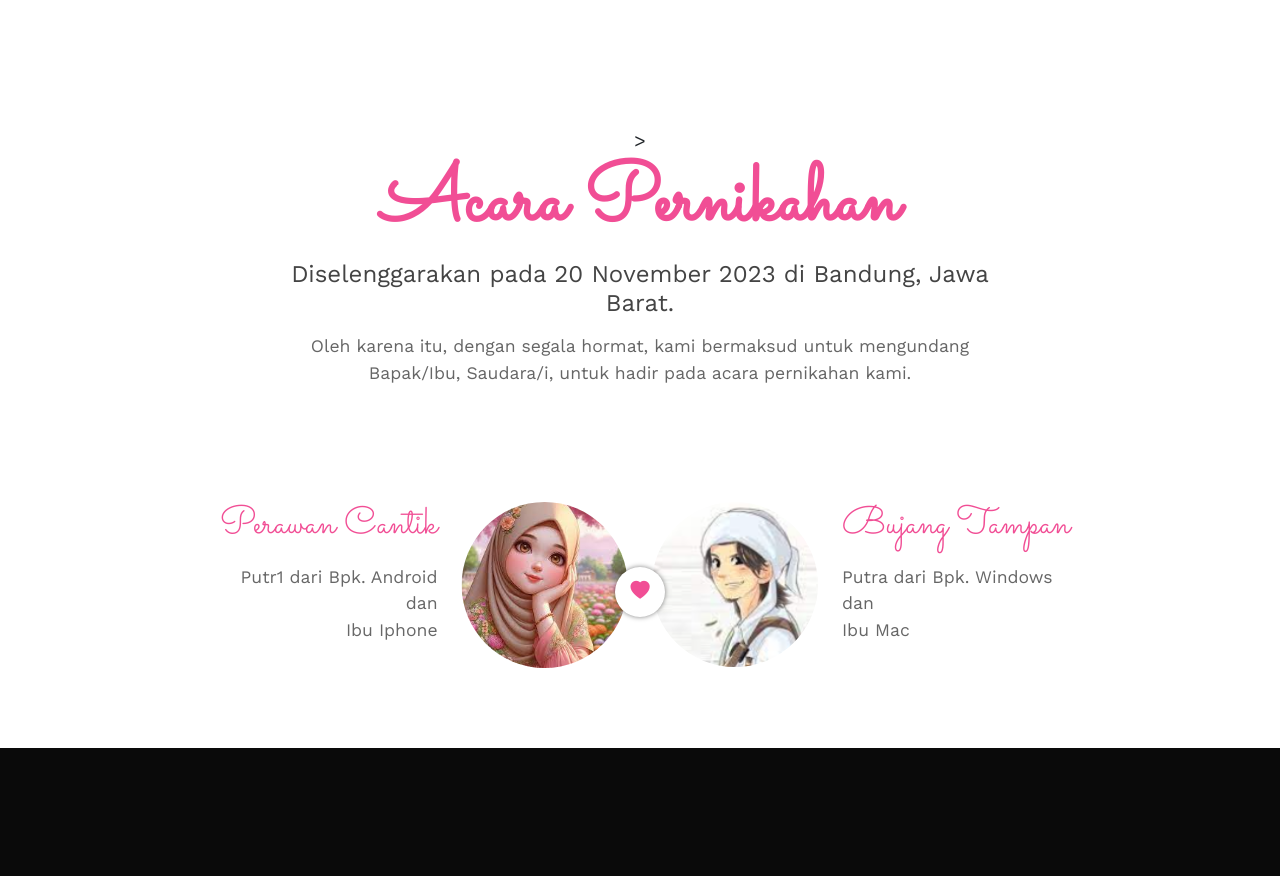
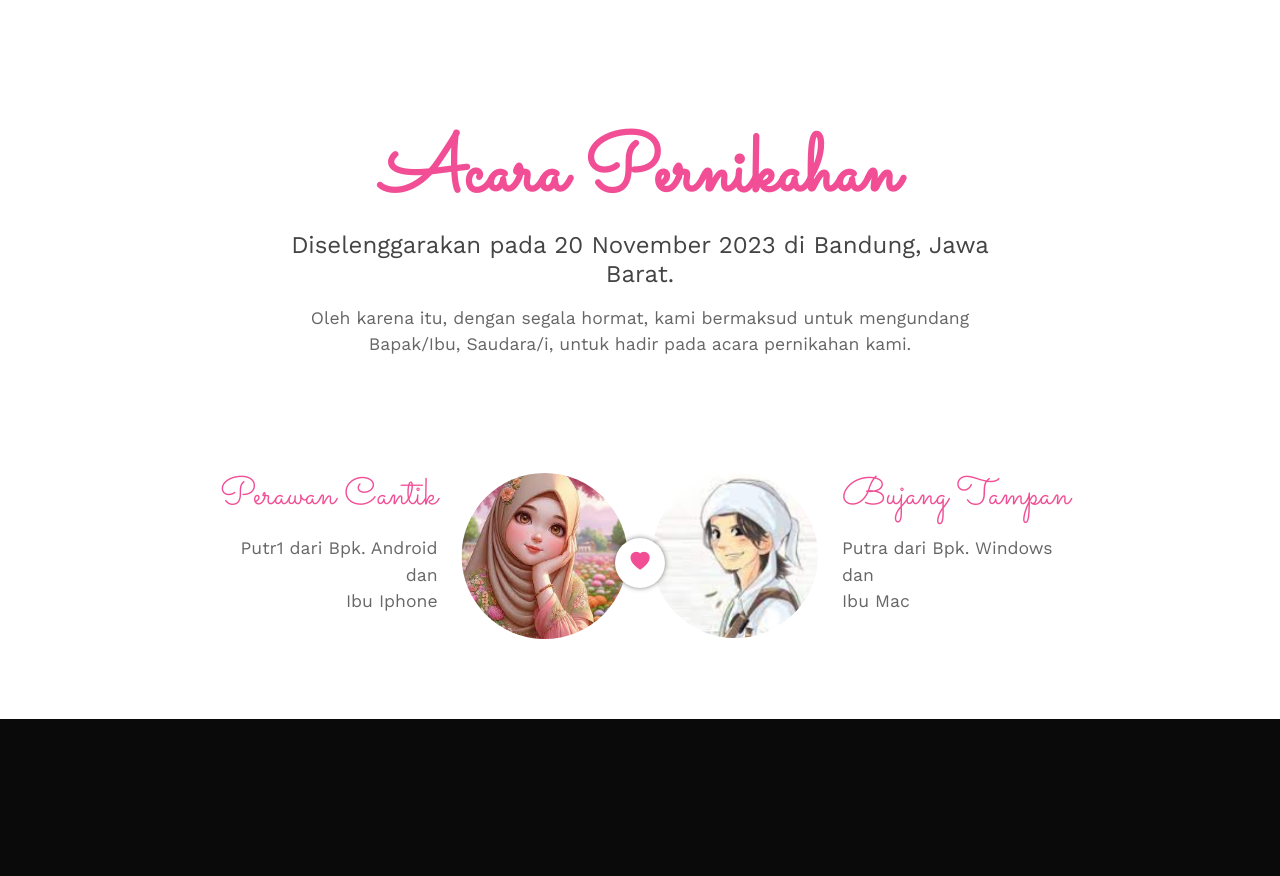
Before and after one commit to endum99/nikah, a plain HTML site: page index.html in a window 1280 px wide. Shown: the part 920-1796 px from the top of the page. Drawn offline with nearby package versions, Linux system fonts and the light colour scheme; some packages are replaced by stand-ins of ours; a script that the page names is missing.

Commit message:
Update index.html

```diff
--- a/index.html
+++ b/index.html
@@ -80,7 +80,7 @@
       <div class="row justify-content-center">
         <div class="col-md-8 text-center" data-aos="flip-left"
         data-aos-easing="ease-out-cubic"
-        data-aos-duration="2000">>
+        data-aos-duration="2000">
           <h2>Acara Pernikahan</h2>
           <h3>Diselenggarakan pada 20 November 2023 di Bandung, Jawa Barat.</h3>
           <p>Oleh karena itu, dengan segala hormat, kami bermaksud untuk mengundang Bapak/Ibu, Saudara/i, untuk hadir
```
